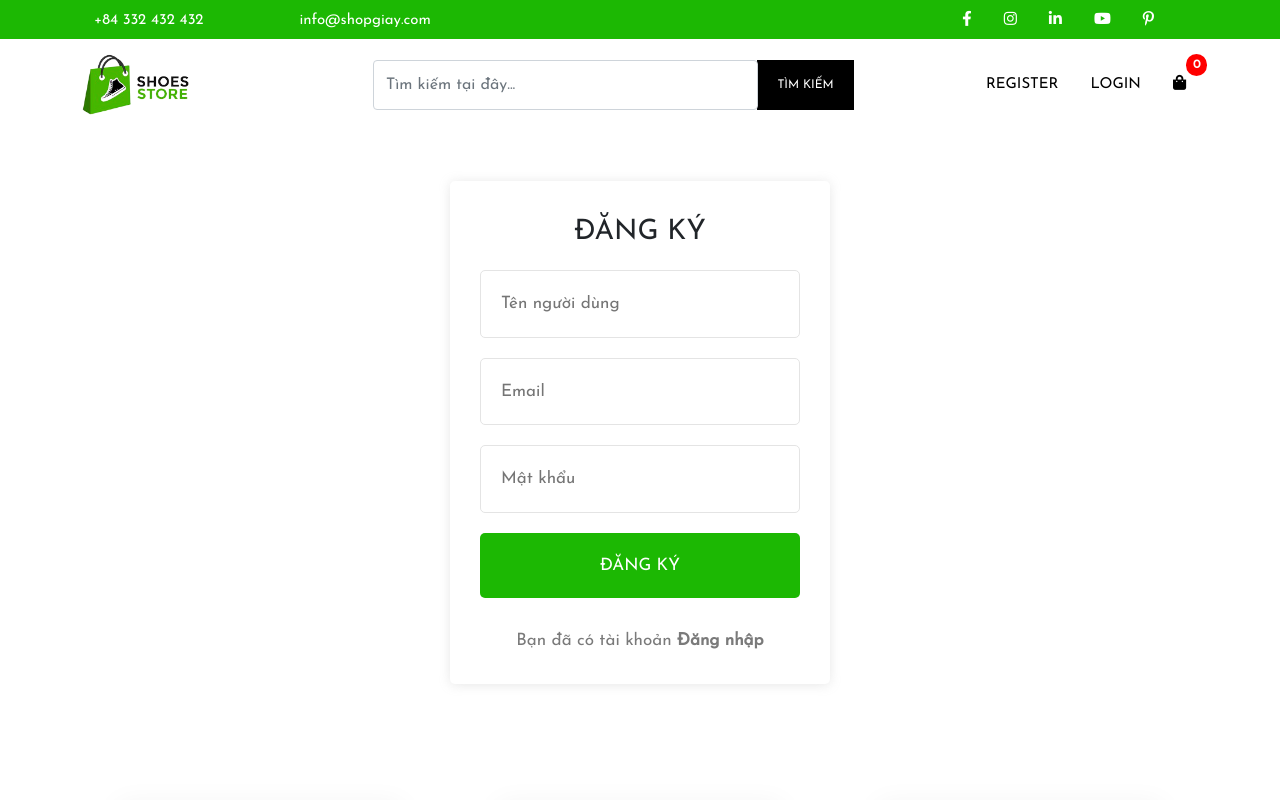
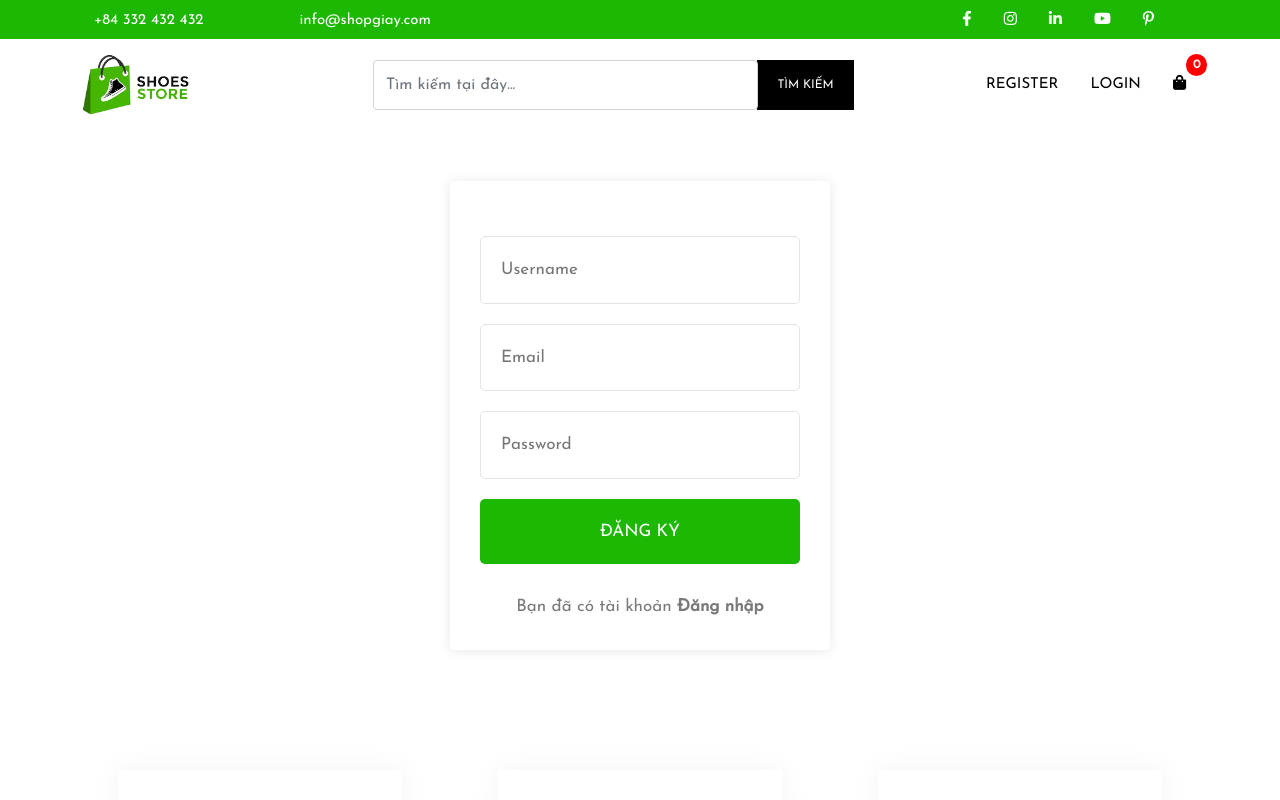
Before and after one commit to huuthang28cb/ShopGiayOnline, a React (Create React App) app in the folder frontend/: page /register in a window 1280 px wide. Shown: the top 800 px of the page. Built offline with nearby package versions, Linux system fonts and the light colour scheme.

Commit message:
register

```diff
--- a/frontend/src/Redux/Actions/userActions.js
+++ b/frontend/src/Redux/Actions/userActions.js
@@ -3,6 +3,9 @@ import {
     USER_LOGIN_REQUEST,
     USER_LOGIN_SUCCESS,
     USER_LOGOUT,
+    USER_REGISTER_FAIL,
+    USER_REGISTER_REQUEST,
+    USER_REGISTER_SUCCESS,
 } from "../Constants/UserContants";
 
 import axios from "axios";
@@ -42,3 +45,34 @@ export const logout = () => (dispatch) => {
     localStorage.removeItem("userInfo");
     dispatch({ type: USER_LOGOUT });
 };
+
+// REGISTER
+export const register = (name, email, password) => async (dispatch) => {
+    try {
+        dispatch({ type: USER_REGISTER_REQUEST });
+
+        const config = {
+            headers: {
+                "Content-Type": "application/json",
+            },
+        };
+
+        const { data } = await axios.post(
+            `/api/users`,
+            { name, email, password },
+            config
+        );
+        dispatch({ type: USER_REGISTER_SUCCESS, payload: data });
+        dispatch({ type: USER_LOGIN_SUCCESS, payload: data });
+
+        localStorage.setItem("userInfo", JSON.stringify(data));
+    } catch (error) {
+        dispatch({
+            type: USER_REGISTER_FAIL,
+            payload:
+                error.response && error.response.data.message
+                    ? error.response.data.message
+                    : error.message,
+        });
+    }
+};
--- a/frontend/src/Redux/Constants/UserContants.js
+++ b/frontend/src/Redux/Constants/UserContants.js
@@ -2,3 +2,7 @@ export const USER_LOGIN_REQUEST = "USER_LOGIN_REQUEST";
 export const USER_LOGIN_SUCCESS = "USER_LOGIN_SUCCESS";
 export const USER_LOGIN_FAIL = "USER_LOGIN_FAIL";
 export const USER_LOGOUT = "USER_LOGOUT";
+
+export const USER_REGISTER_REQUEST = "USER_REGISTER_REQUEST";
+export const USER_REGISTER_SUCCESS = "USER_REGISTER_SUCCESS";
+export const USER_REGISTER_FAIL = "USER_REGISTER_FAIL";
--- a/frontend/src/Redux/Reducers/userReducers.js
+++ b/frontend/src/Redux/Reducers/userReducers.js
@@ -3,6 +3,9 @@ import {
     USER_LOGIN_REQUEST,
     USER_LOGIN_SUCCESS,
     USER_LOGOUT,
+    USER_REGISTER_FAIL,
+    USER_REGISTER_REQUEST,
+    USER_REGISTER_SUCCESS,
 } from "../Constants/UserContants.js";
 
 // LOGIN
@@ -20,3 +23,17 @@ export const userLoginReducer = (state = {}, action) => {
             return state;
     }
 };
+
+// REGISTER
+export const userRegisterReducer = (state = {}, action) => {
+    switch (action.type) {
+        case USER_REGISTER_REQUEST:
+            return { loading: true };
+        case USER_REGISTER_SUCCESS:
+            return { loading: false, userInfo: action.payload };
+        case USER_REGISTER_FAIL:
+            return { loading: false, error: action.payload };
+        default:
+            return state;
+    }
+};
--- a/frontend/src/Redux/store.js
+++ b/frontend/src/Redux/store.js
@@ -6,13 +6,14 @@ import {
     productListReducer
 } from "./Reducers/ProductReducers";
 import { cartReducer } from "./Reducers/CartReducers";
-import { userLoginReducer } from "./Reducers/userReducers";
+import { userLoginReducer, userRegisterReducer } from "./Reducers/userReducers";
 
 const reducer = combineReducers({
     productList: productListReducer,
     productDetails: productDetailsReducer,
     cart: cartReducer,
-    userLogin: userLoginReducer
+    userLogin: userLoginReducer,
+    userRegister: userRegisterReducer
 });
 
 const middleware = [thunk];
--- a/frontend/src/screens/Register.js
+++ b/frontend/src/screens/Register.js
@@ -1,24 +1,69 @@
-import React from 'react';
+import React, { useEffect, useState } from 'react';
 import { Link } from "react-router-dom";
 import ContactInfo from '../Components/homeComponents/ContactInfo';
 import Header from "../Components/Header";
+import { useDispatch, useSelector } from "react-redux";
+import Message from "../Components/LoadingError/Error";
+import Loading from "../Components/LoadingError/Loading";
+import { register } from "./../Redux/Actions/userActions";
 
-const Register = () => {
+const Register = ({ location, history }) => {
     window.scrollTo(0, 0);
+
+    const [name, setName] = useState("");
+    const [email, setEmail] = useState("");
+    const [password, setPassword] = useState("");
+
+    const dispatch = useDispatch();
+    const redirect = location.search ? location.search.split("=")[1] : "/";
+
+    const userRegister = useSelector((state) => state.userRegister);
+    const { error, loading, userInfo } = userRegister;
+
+    useEffect(() => {
+        if (userInfo) {
+            history.push(redirect);
+        }
+    }, [userInfo, history, redirect]);
+
+    const submitHandler = (e) => {
+        e.preventDefault();
+        dispatch(register(name, email, password));
+    };
 
     return (
         <>
             <Header />
             <div className="container d-flex flex-column justify-content-center align-items-center login-center">
-                <form className="Login col-md-8 col-lg-4 col-11">
-                    <h3>ĐĂNG KÝ</h3>
-                    <input type="text" placeholder="Tên người dùng" />
-                    <input type="email" placeholder="Email" />
-                    <input type="password" placeholder="Mật khẩu" />
+                {error && <Message variant="alert-danger">{error}</Message>}
+                {loading && <Loading />}
+
+                <form
+                    className="Login col-md-8 col-lg-4 col-11"
+                    onSubmit={submitHandler}
+                >
+                    <input
+                        type="text"
+                        placeholder="Username"
+                        value={name}
+                        onChange={(e) => setName(e.target.value)}
+                    />
+                    <input
+                        type="email"
+                        placeholder="Email"
+                        value={email}
+                        onChange={(e) => setEmail(e.target.value)}
+                    />
+                    <input
+                        type="password"
+                        placeholder="Password"
+                        value={password}
+                        onChange={(e) => setPassword(e.target.value)}
+                    />
 
                     <button type="submit">Đăng ký</button>
                     <p>
-                        <Link to={"/login"}>
+                        <Link to={redirect ? `/login?redirect=${redirect}` : "/login"}>
                             Bạn đã có tài khoản <strong>Đăng nhập</strong>
                         </Link>
                     </p>
```
